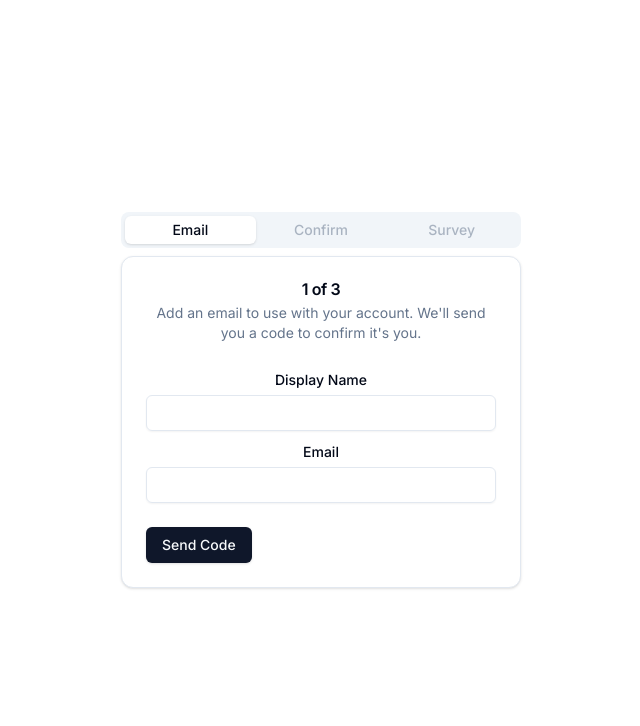
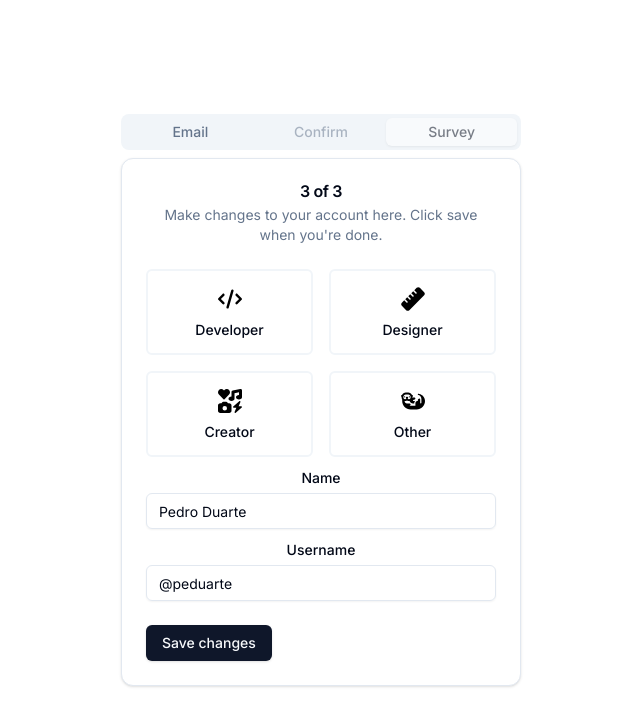
Before and after one commit to WillGoad/app-portcode, a Next.js app: page /onboarding in a window 1280 px wide. Shown: the top 726 px of the page, without its empty margins (319-959 px from the left). Built offline with nearby package versions, Linux system fonts and the light colour scheme.

Commit message:
Changes from laptop

```diff
--- a/app/onboarding/page.tsx
+++ b/app/onboarding/page.tsx
@@ -30,7 +30,7 @@ export default function Onboarding() {
     const [emailTabDisabled, setEmailDisabled] = useState(false);
     const [confirmationTabDisabled, setConfirmationDisabled] = useState(true);
     const [surveyTabDisabled, setSurveyDisabled] = useState(true);
-    const [currentTab, setCurrentTab] = useState("email"); //["email", "confirmation", "survey"]
+    const [currentTab, setCurrentTab] = useState("survey"); //["email", "confirmation", "survey"]
 
     //Use effect only runs once
     useEffect(() => {
@@ -178,7 +178,7 @@ export default function Onboarding() {
                                 </CardDescription>
                             </CardHeader>
                             <CardContent className="space-y-2">
-                                <SurveyRadioGroup />
+                                <SurveyRadioGroup optionsArray={["developer", "designer", "creator", "other"]}/>
                                 <div className="space-y-1">
                                     <Label htmlFor="name">Name</Label>
                                     <Input id="name" defaultValue="Pedro Duarte" />
--- a/components/misc/survey-radio-group.tsx
+++ b/components/misc/survey-radio-group.tsx
@@ -2,29 +2,29 @@ import { RadioGroup, RadioGroupItem } from "@/components/ui/radio-group"
 import { Icons } from "@/components/ui/icons"
 import { Label } from "@/components/ui/label"
 
+type IconName = keyof typeof Icons;
 
-export const SurveyRadioGroup = () => {
+type SurveyRadioGroupType = {
+    optionsArray: string[];
+}
+
+export const SurveyRadioGroup = (props: SurveyRadioGroupType) => {
+    const IconNameArray = Object.keys(Icons).filter(key => props.optionsArray.includes(key)) as IconName[];
+    const FirstIcon = Icons[IconNameArray[0]];
+    const SecondIcon = Icons[IconNameArray[1]];
+    const ThirdIcon = Icons[IconNameArray[2]];
+    const FourthIcon = Icons[IconNameArray[3]];
+
     return (
         <RadioGroup defaultValue="card" className="grid grid-cols-2 gap-4">
             <div>
-                <RadioGroupItem value="developer" id="developer" className="peer sr-only" />
+                <RadioGroupItem value={props.optionsArray[0]} id={props.optionsArray[0]} className="peer sr-only" />
                 <Label
-                    htmlFor="developer"
+                    htmlFor={props.optionsArray[0]}
                     className="flex flex-col items-center justify-between rounded-md border-2 border-muted bg-popover p-4 hover:bg-accent hover:text-accent-foreground peer-data-[state=checked]:border-primary [&:has([data-state=checked])]:border-primary"
                 >
-                    <svg
-                        xmlns="http://www.w3.org/2000/svg"
-                        viewBox="0 0 24 24"
-                        fill="none"
-                        stroke="currentColor"
-                        strokeLinecap="round"
-                        strokeLinejoin="round"
-                        strokeWidth="2"
-                        className="mb-3 h-6 w-6"
-                    >
-                        <rect width="20" height="14" x="2" y="5" rx="2" />
-                        <path d="M2 10h20" />
-                    </svg>
+                    <FirstIcon className="mb-3 h-6 w-6" />
+
                     Developer
                 </Label>
             </div>
@@ -38,7 +38,7 @@ export const SurveyRadioGroup = () => {
                     htmlFor="designer"
                     className="flex flex-col items-center justify-between rounded-md border-2 border-muted bg-popover p-4 hover:bg-accent hover:text-accent-foreground peer-data-[state=checked]:border-primary [&:has([data-state=checked])]:border-primary"
                 >
-                    <Icons.paypal className="mb-3 h-6 w-6" />
+                    <SecondIcon className="mb-3 h-6 w-6" />
                     Designer
                 </Label>
             </div>
@@ -48,7 +48,7 @@ export const SurveyRadioGroup = () => {
                     htmlFor="creator"
                     className="flex flex-col items-center justify-between rounded-md border-2 border-muted bg-popover p-4 hover:bg-accent hover:text-accent-foreground peer-data-[state=checked]:border-primary [&:has([data-state=checked])]:border-primary"
                 >
-                    <Icons.apple className="mb-3 h-6 w-6" />
+                    <ThirdIcon className="mb-3 h-6 w-6" />
                     Creator
                 </Label>
             </div>
@@ -58,7 +58,7 @@ export const SurveyRadioGroup = () => {
                     htmlFor="other"
                     className="flex flex-col items-center justify-between rounded-md border-2 border-muted bg-popover p-4 hover:bg-accent hover:text-accent-foreground peer-data-[state=checked]:border-primary [&:has([data-state=checked])]:border-primary"
                 >
-                    <Icons.apple className="mb-3 h-6 w-6" />
+                    <FourthIcon className="mb-3 h-6 w-6" />
                     Other
                 </Label>
             </div>
--- a/components/ui/icons.tsx
+++ b/components/ui/icons.tsx
@@ -139,4 +139,16 @@ export const Icons = {
             <path d="M21 12a9 9 0 1 1-6.219-8.56" />
         </svg>
     ),
+    developer: (props: IconProps) => (
+        <svg xmlns="http://www.w3.org/2000/svg" height="1em" viewBox="0 0 640 512" {...props}><path d="M392.8 1.2c-17-4.9-34.7 5-39.6 22l-128 448c-4.9 17 5 34.7 22 39.6s34.7-5 39.6-22l128-448c4.9-17-5-34.7-22-39.6zm80.6 120.1c-12.5 12.5-12.5 32.8 0 45.3L562.7 256l-89.4 89.4c-12.5 12.5-12.5 32.8 0 45.3s32.8 12.5 45.3 0l112-112c12.5-12.5 12.5-32.8 0-45.3l-112-112c-12.5-12.5-32.8-12.5-45.3 0zm-306.7 0c-12.5-12.5-32.8-12.5-45.3 0l-112 112c-12.5 12.5-12.5 32.8 0 45.3l112 112c12.5 12.5 32.8 12.5 45.3 0s12.5-32.8 0-45.3L77.3 256l89.4-89.4c12.5-12.5 12.5-32.8 0-45.3z" /></svg>
+    ),
+    designer: (props: IconProps) => (
+        <svg xmlns="http://www.w3.org/2000/svg" height="1em" viewBox="0 0 512 512" {...props}><path d="M177.9 494.1c-18.7 18.7-49.1 18.7-67.9 0L17.9 401.9c-18.7-18.7-18.7-49.1 0-67.9l50.7-50.7 48 48c6.2 6.2 16.4 6.2 22.6 0s6.2-16.4 0-22.6l-48-48 41.4-41.4 48 48c6.2 6.2 16.4 6.2 22.6 0s6.2-16.4 0-22.6l-48-48 41.4-41.4 48 48c6.2 6.2 16.4 6.2 22.6 0s6.2-16.4 0-22.6l-48-48 41.4-41.4 48 48c6.2 6.2 16.4 6.2 22.6 0s6.2-16.4 0-22.6l-48-48 50.7-50.7c18.7-18.7 49.1-18.7 67.9 0l92.1 92.1c18.7 18.7 18.7 49.1 0 67.9L177.9 494.1z"/></svg>
+    ),
+    creator: (props: IconProps) => (
+        <svg xmlns="http://www.w3.org/2000/svg" height="1em" viewBox="0 0 512 512" {...props}><path d="M500.3 7.3C507.7 13.3 512 22.4 512 32V176c0 26.5-28.7 48-64 48s-64-21.5-64-48s28.7-48 64-48V71L352 90.2V208c0 26.5-28.7 48-64 48s-64-21.5-64-48s28.7-48 64-48V64c0-15.3 10.8-28.4 25.7-31.4l160-32c9.4-1.9 19.1 .6 26.6 6.6zM74.7 304l11.8-17.8c5.9-8.9 15.9-14.2 26.6-14.2h61.7c10.7 0 20.7 5.3 26.6 14.2L213.3 304H240c26.5 0 48 21.5 48 48V464c0 26.5-21.5 48-48 48H48c-26.5 0-48-21.5-48-48V352c0-26.5 21.5-48 48-48H74.7zM192 408a48 48 0 1 0 -96 0 48 48 0 1 0 96 0zM478.7 278.3L440.3 368H496c6.7 0 12.6 4.1 15 10.4s.6 13.3-4.4 17.7l-128 112c-5.6 4.9-13.9 5.3-19.9 .9s-8.2-12.4-5.3-19.2L391.7 400H336c-6.7 0-12.6-4.1-15-10.4s-.6-13.3 4.4-17.7l128-112c5.6-4.9 13.9-5.3 19.9-.9s8.2 12.4 5.3 19.2zm-339-59.2c-6.5 6.5-17 6.5-23 0L19.9 119.2c-28-29-26.5-76.9 5-103.9c27-23.5 68.4-19 93.4 6.5l10 10.5 9.5-10.5c25-25.5 65.9-30 93.9-6.5c31 27 32.5 74.9 4.5 103.9l-96.4 99.9z"/></svg>
+    ),
+    other: (props: IconProps) => (
+        <svg xmlns="http://www.w3.org/2000/svg" height="1em" viewBox="0 0 640 512" {...props}><path d="M181.5 197.1l12.9 6.4c5.9 3 12.4 4.5 19.1 4.5c23.5 0 42.6-19.1 42.6-42.6V144c0-35.3-28.7-64-64-64H128c-35.3 0-64 28.7-64 64v21.4c0 23.5 19.1 42.6 42.6 42.6c6.6 0 13.1-1.5 19.1-4.5l12.9-6.4 8.4-4.2L135.1 185c-4.5-3-7.1-8-7.1-13.3V168c0-13.3 10.7-24 24-24h16c13.3 0 24 10.7 24 24v3.7c0 5.3-2.7 10.3-7.1 13.3l-11.8 7.9 8.4 4.2zm-8.6 49.4L160 240l-12.9 6.4c-12.6 6.3-26.5 9.6-40.5 9.6c-3.6 0-7.1-.2-10.6-.6v.6c0 35.3 28.7 64 64 64h64c17.7 0 32 14.3 32 32s-14.3 32-32 32H384V336 320c0-23.7 12.9-44.4 32-55.4c9.4-5.4 20.3-8.6 32-8.6V240c0-26.5 21.5-48 48-48c8.8 0 16 7.2 16 16v32 16 48c0 8.8 7.2 16 16 16s16-7.2 16-16V204.3c0-48.2-30.8-91-76.6-106.3l-8.5-2.8c-8-2.7-12.6-11.1-10.4-19.3s10.3-13.2 18.6-11.6l19.9 4C576 86.1 640 164.2 640 254.9l0 1.1h0c0 123.7-100.3 224-224 224h-1.1H256h-.6C132 480 32 380 32 256.6V256 216.8c-10.1-14.6-16-32.3-16-51.4V144l0-1.4C6.7 139.3 0 130.5 0 120c0-13.3 10.7-24 24-24h2.8C44.8 58.2 83.3 32 128 32h64c44.7 0 83.2 26.2 101.2 64H296c13.3 0 24 10.7 24 24c0 10.5-6.7 19.3-16 22.6l0 1.4v21.4c0 1.4 0 2.8-.1 4.3c12-6.2 25.7-9.6 40.1-9.6h8c17.7 0 32 14.3 32 32s-14.3 32-32 32h-8c-13.3 0-24 10.7-24 24v8h56.4c-15.2 17-24.4 39.4-24.4 64H320c-42.3 0-78.2-27.4-91-65.3c-5.1 .9-10.3 1.3-15.6 1.3c-14.1 0-27.9-3.3-40.5-9.6zM96 128a16 16 0 1 1 0 32 16 16 0 1 1 0-32zm112 16a16 16 0 1 1 32 0 16 16 0 1 1 -32 0z"/></svg>
+    )
 }
```
Lines whose indentation alone changed are shown as unchanged.
